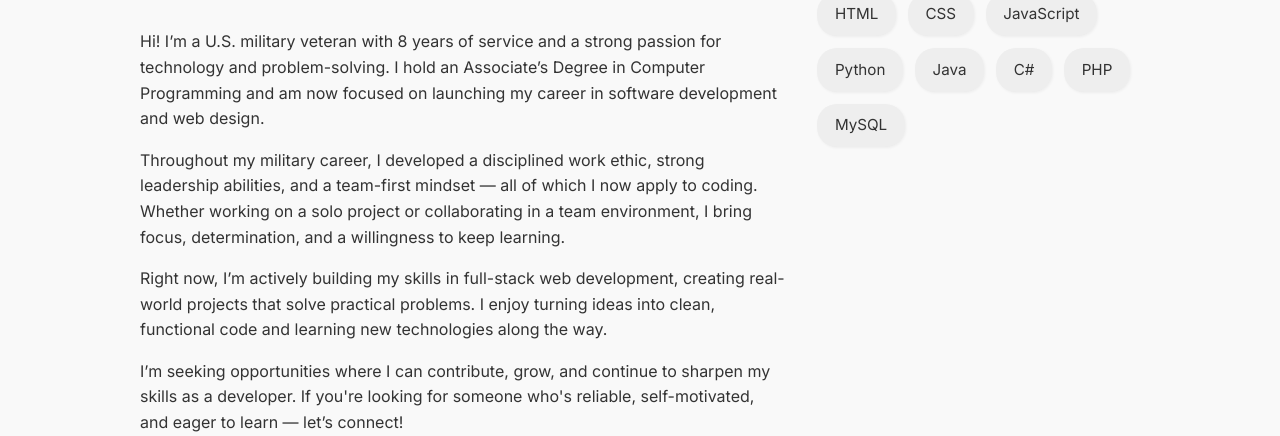
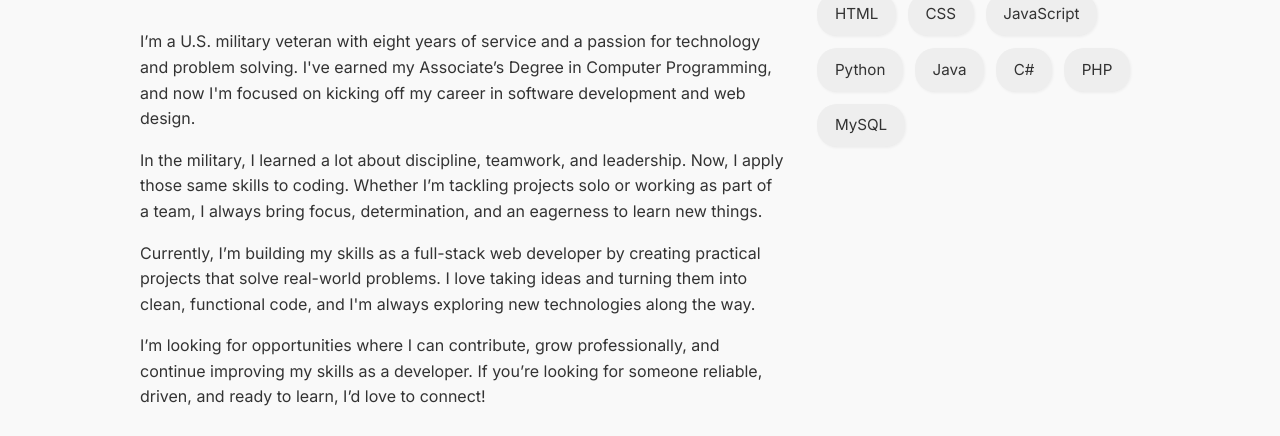
Before and after one commit to NickolisK24/portfolio, a plain HTML site: page index.html in a window 1280 px wide. Shown: the part 516-952 px from the top of the page. Drawn offline with Linux system fonts and the light colour scheme.

Commit message:
Updated About Me Section

```diff
--- a/index.html
+++ b/index.html
@@ -39,16 +39,16 @@
         <div class="about-text">
           <h2>About Me</h2>
           <p>
-            Hi! I’m a U.S. military veteran with 8 years of service and a strong passion for technology and problem-solving. I hold an Associate’s Degree in Computer Programming and am now focused on launching my career in software development and web design.
+            I’m a U.S. military veteran with eight years of service and a passion for technology and problem solving. I've earned my Associate’s Degree in Computer Programming, and now I'm focused on kicking off my career in software development and web design.
           </p>
           <p>
-            Throughout my military career, I developed a disciplined work ethic, strong leadership abilities, and a team-first mindset — all of which I now apply to coding. Whether working on a solo project or collaborating in a team environment, I bring focus, determination, and a willingness to keep learning.
+            In the military, I learned a lot about discipline, teamwork, and leadership. Now, I apply those same skills to coding. Whether I’m tackling projects solo or working as part of a team, I always bring focus, determination, and an eagerness to learn new things.
           </p>
           <p>
-            Right now, I’m actively building my skills in full-stack web development, creating real-world projects that solve practical problems. I enjoy turning ideas into clean, functional code and learning new technologies along the way.
+            Currently, I’m building my skills as a full-stack web developer by creating practical projects that solve real-world problems. I love taking ideas and turning them into clean, functional code, and I'm always exploring new technologies along the way.
           </p>
           <p>
-            I’m seeking opportunities where I can contribute, grow, and continue to sharpen my skills as a developer. If you're looking for someone who's reliable, self-motivated, and eager to learn — let’s connect!
+            I’m looking for opportunities where I can contribute, grow professionally, and continue improving my skills as a developer. If you’re looking for someone reliable, driven, and ready to learn, I’d love to connect!
           </p>
         </div>
 
```
